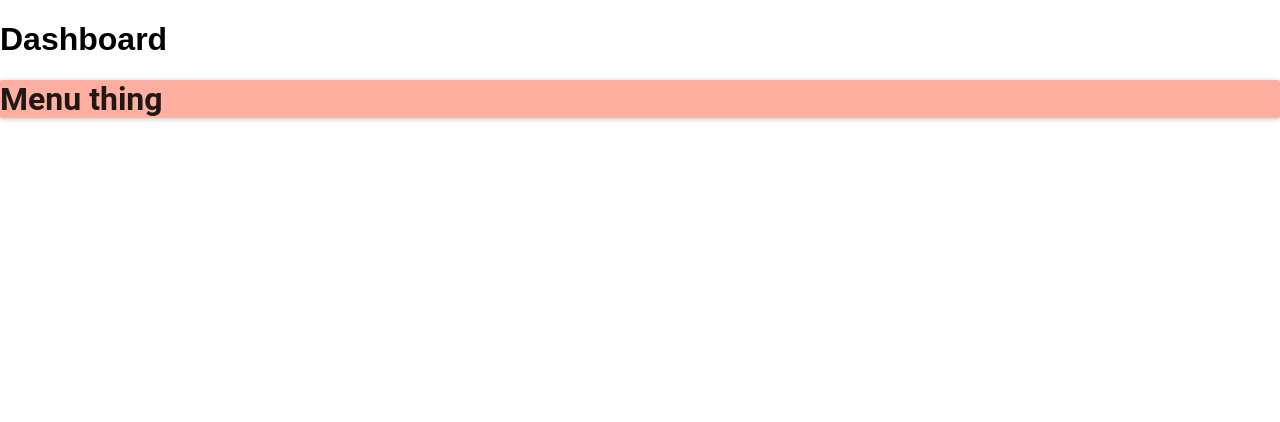
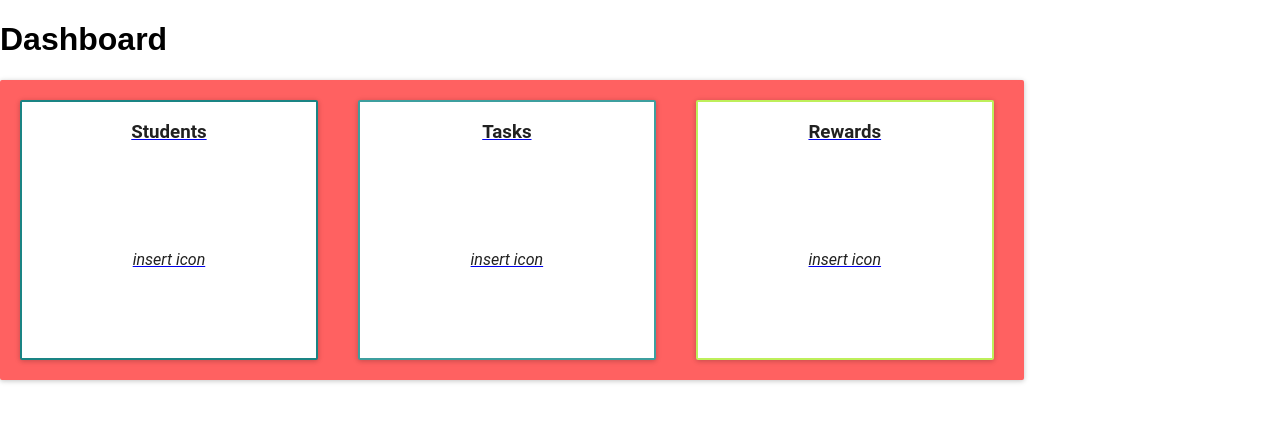
Before and after one commit to svbarker/project_bluejay, a React (Create React App) app in the folder client/: page / in a window 1280 px wide. Shown: the top 422 px of the page. Built offline with nearby package versions, Linux system fonts and the light colour scheme.

Commit message:
dashboard mostly styled

```diff
--- a/client/src/components/DashboardMenu.js
+++ b/client/src/components/DashboardMenu.js
@@ -1,14 +1,38 @@
 import React from "react";
+import "../index.css";
+import "../styles/DashboardMenu.css";
+import { Link } from "react-router-dom";
 import Paper from "material-ui/Paper";
-
-const style = {
-  backgroundColor: "#FFAFA0"
-};
 
 const DashboardMenu = () => {
   return (
-    <Paper style={style}>
-      <h1>Menu thing</h1>
+    <Paper style={{ backgroundColor: "#ff6161" }} className="dashboard-menu">
+      <Link to="/student">
+        <Paper id="dashboard-menu-item1" className="dashboard-menu-item">
+          <div className="dashboard-menu-grid">
+            <h3>Students</h3>
+            <i className="material-icons">insert icon</i>
+          </div>
+        </Paper>
+      </Link>
+      <Link to="/task">
+        <Paper id="dashboard-menu-item2" className="dashboard-menu-item">
+          <div className="dashboard-menu-grid">
+            <h3 id="dashboard-item-higher">Tasks</h3>
+            <i id="dashboard-item-lower" className="material-icons">
+              insert icon
+            </i>
+          </div>
+        </Paper>
+      </Link>
+      <Link to="/reward">
+        <Paper id="dashboard-menu-item3" className="dashboard-menu-item">
+          <div className="dashboard-menu-grid">
+            <h3>Rewards</h3>
+            <i className="material-icons">insert icon</i>
+          </div>
+        </Paper>
+      </Link>
     </Paper>
   );
 };
--- a/client/src/index.css
+++ b/client/src/index.css
@@ -3,7 +3,8 @@ body {
   padding: 0;
   font-family: sans-serif;
 }
-/*/ Main Primary color /*/
+
+/* COLOR PALETTE */
 .color-primary-0 {
   color: #dc2b2b;
 }
@@ -53,3 +54,4 @@ body {
 .color-secondary-2-4 {
   color: #1e2d00;
 }
+/* COLOR PALETTE */
--- /dev/null
+++ b/client/src/styles/DashboardMenu.css
@@ -0,0 +1,54 @@
+/* DASHBOARD STYLES */
+.dashboard-menu {
+  background-color: red;
+  display: grid;
+  grid-template-columns: 33% 33% 33%;
+  text-decoration: none;
+  /*grid-template-rows: 25% auto;*/
+  width: 80%;
+  height: 300px;
+}
+.dashboard-menu-item {
+  text-decoration: none;
+  height: 260px; /*change later */
+  width: auto;
+  box-sizing: border-box;
+  margin: 20px;
+  display: grid;
+  border: 2px solid;
+}
+.dashboard-menu-grid {
+  display: grid;
+  justify-items: center;
+  grid-template-rows: 1/3 1/3 1/3;
+}
+#dashboard-item-higher {
+  grid-row-start: 1;
+  grid-row-end: 2;
+}
+#dashboard-item-lower {
+  grid-row-start: 2;
+  grid-row-end: 3;
+}
+#dashboard-menu-item1 {
+  grid-column-start: 1;
+  grid-column-end: 2;
+  grid-row-start: 1;
+  grid-row-end: 1;
+  border-color: #1a8484;
+}
+#dashboard-menu-item2 {
+  grid-column-start: 2;
+  grid-column-end: 3;
+  grid-row-start: 1;
+  grid-row-end: 1;
+  border-color: #3d9f9f;
+}
+#dashboard-menu-item3 {
+  grid-column-start: 3;
+  grid-column-end: 3;
+  grid-row-start: 1;
+  grid-row-end: 1;
+  border-color: #beef5b;
+}
+/* DASHBOARD STYLES */
```
